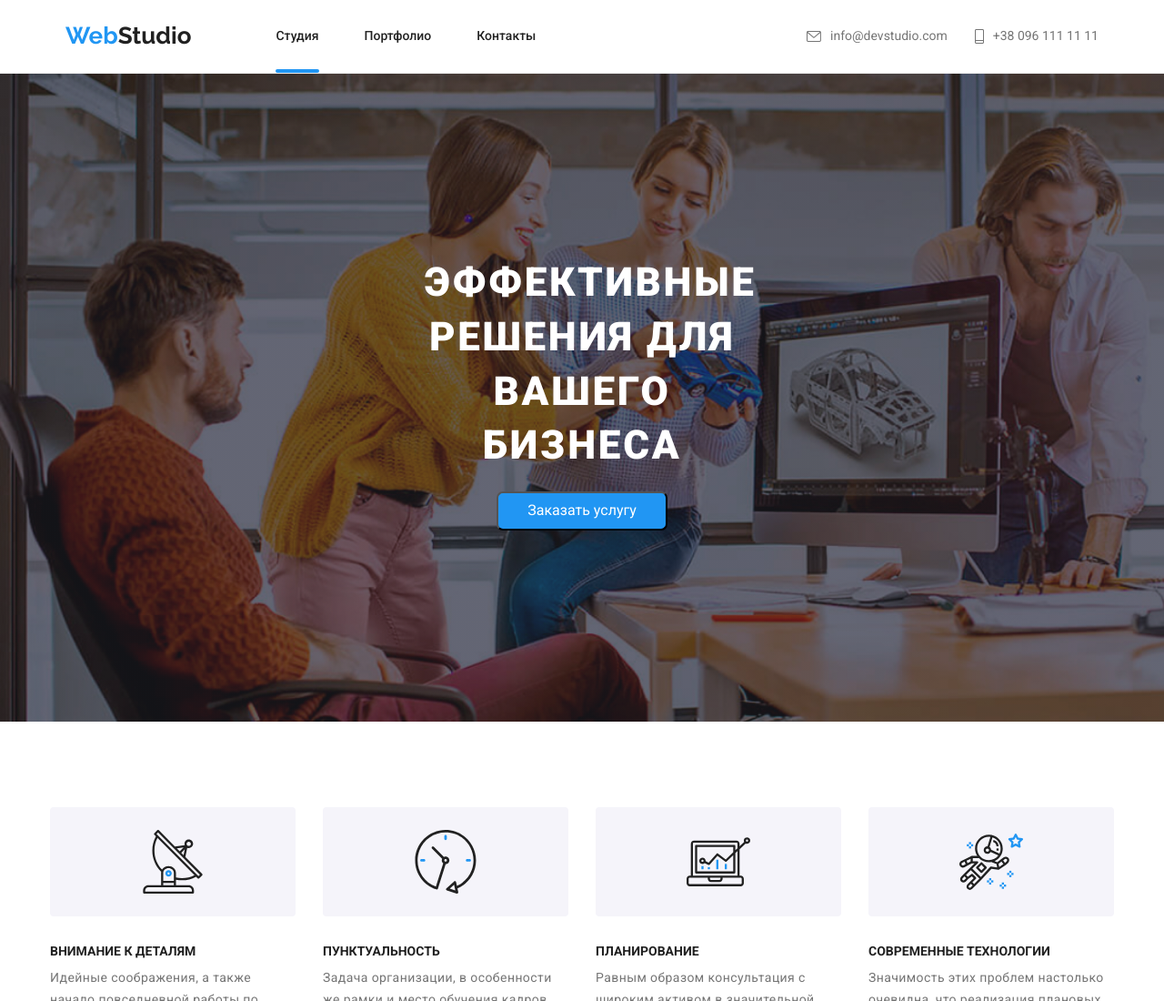
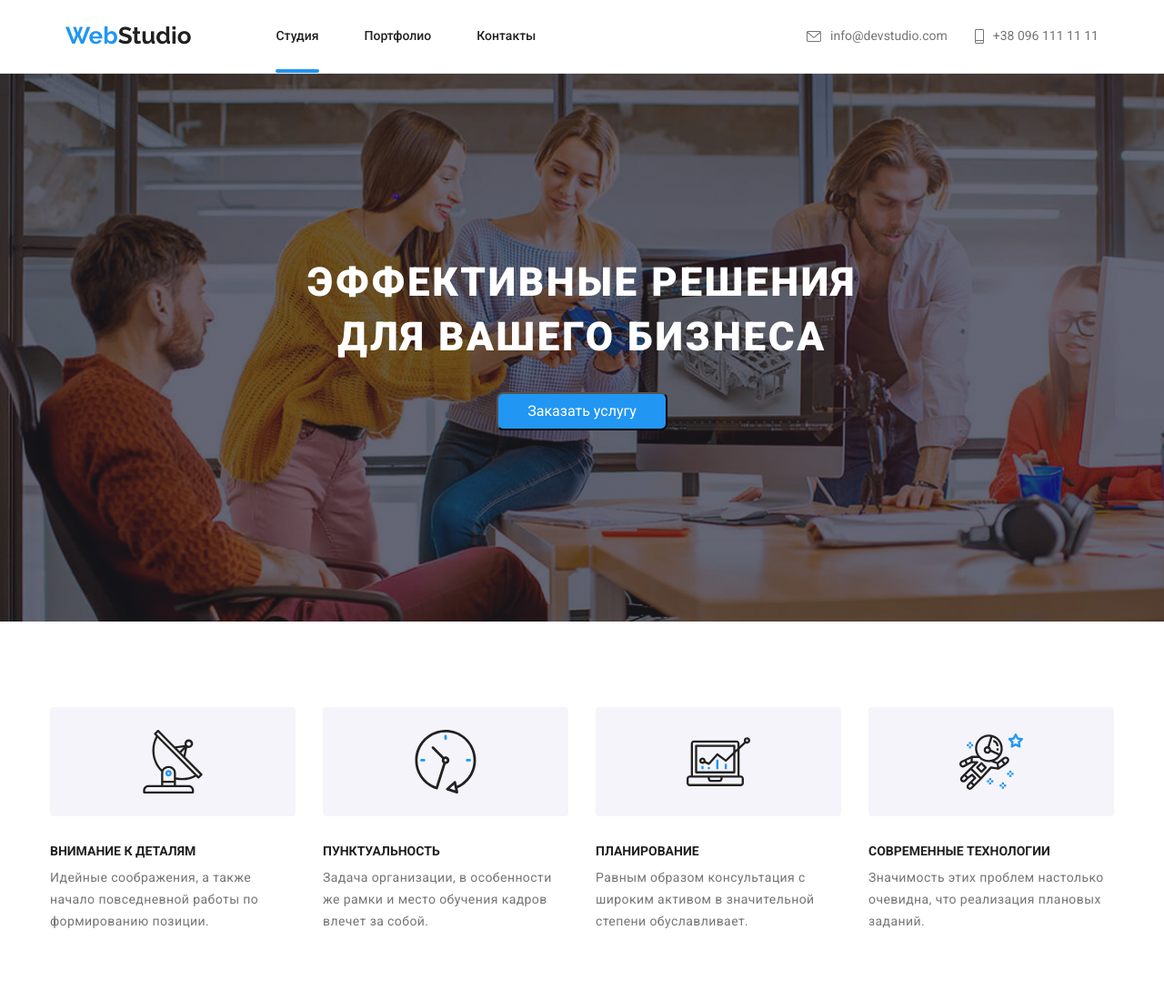
Before and after one commit to ValeriiaFysyna/goit-markup-hw-05, a plain HTML site: page index.html in a window 1280 px wide. Shown: the top 1100 px of the page at 91% size. Drawn offline with nearby package versions, Linux system fonts and the light colour scheme.

Commit message:
corrects_hero_sectin_and_clients_items

```diff
--- a/CSS/styles.css
+++ b/CSS/styles.css
@@ -268,9 +268,9 @@ a {
     vertical-align: top;
     letter-spacing: 0.06em;
 
-    margin-bottom: 20px;
-    margin-right: 0 ;
-    padding: 0 452px 0 452px ;
+    max-width: 700px;
+    margin: 0 auto 30px;
+
     }
 
   .button {
@@ -554,7 +554,7 @@ transition: background-color 250ms cubic-bezier(0.4, 0, 0.2, 1) ;
   border-radius: 4px;
   cursor: pointer;
 
-  transition: border 2  50ms cubic-bezier(0.4, 0, 0.2, 1);
+  transition: border 250ms cubic-bezier(0.4, 0, 0.2, 1);
 }
 
 .clients_item:not(:last-child){
```
